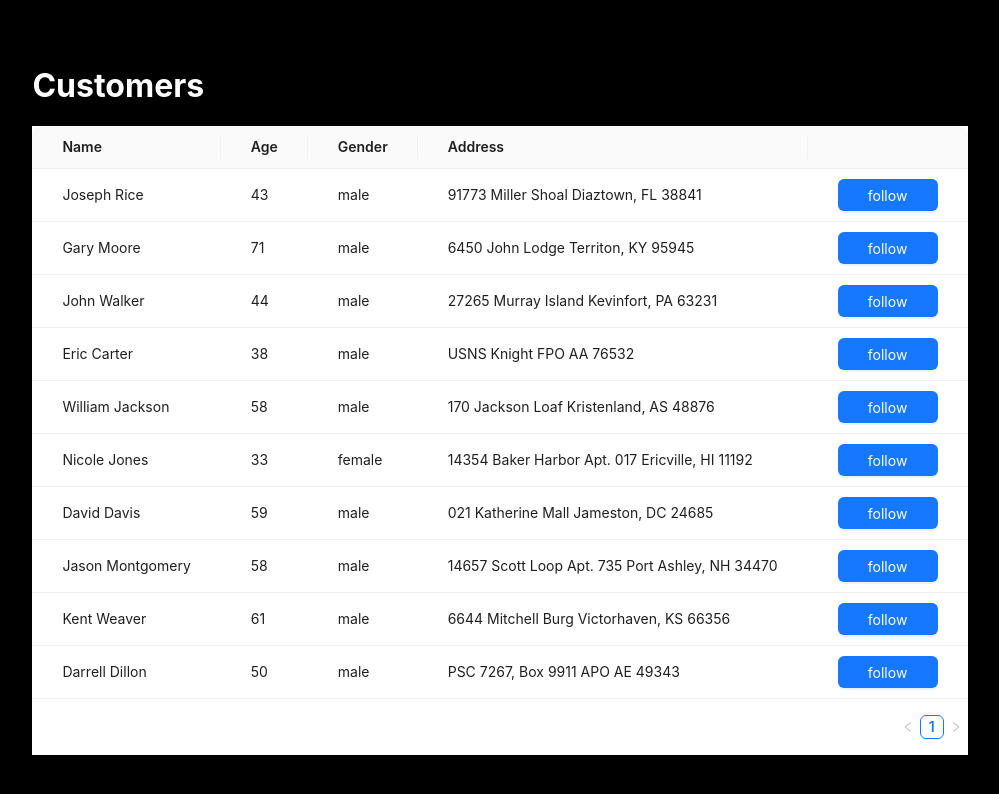
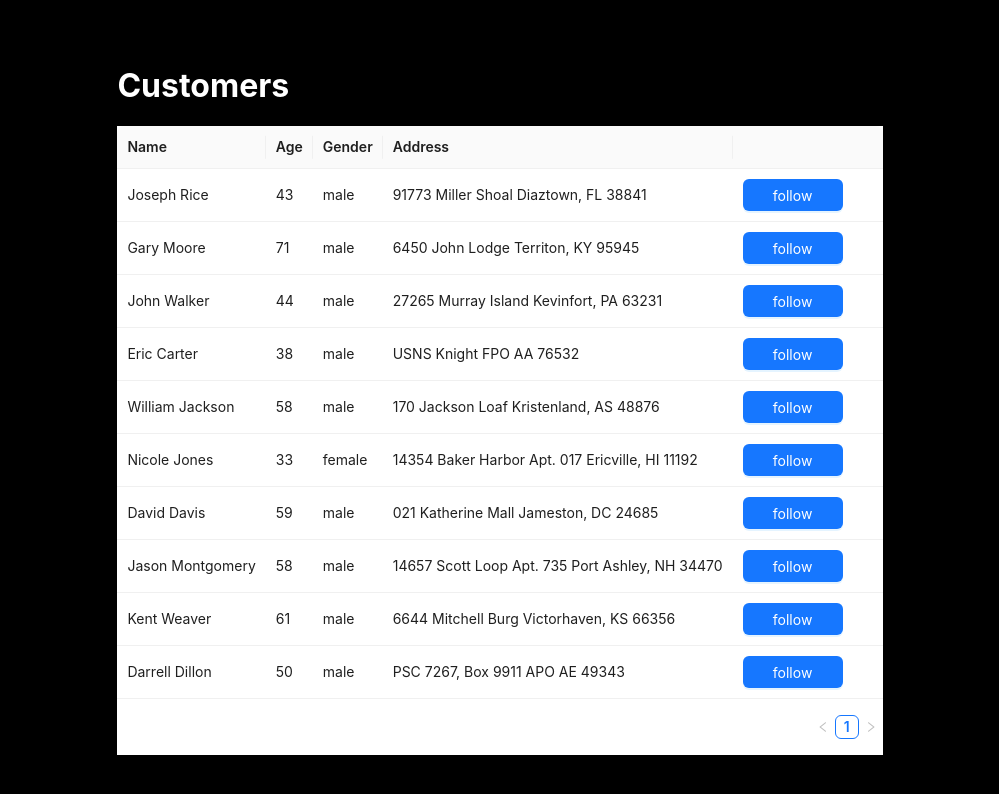
Before and after one commit to AshutoshPradhan1195/React-Intern-Task, a React (Create React App) app: page / in a window 1280 px wide. Shown: the top 794 px of the page, without its empty margins (140-1139 px from the left). Built offline with nearby package versions, Linux system fonts and the light colour scheme; the HTML template or start-up script is replaced by a standard one.

Commit message:
Style changes

```diff
--- a/src/components/CustomerTable.tsx
+++ b/src/components/CustomerTable.tsx
@@ -140,14 +140,14 @@ const CustomerTable = (props:myProps) => {
       <h1 onClick={addCustomerPopup}>Customers</h1>
       <ConfigProvider theme={{components: {Table:
         {
-          cellPaddingBlockMD:10,
-          cellPaddingInlineMD:30,
+          cellPaddingBlockSM:10,
+          cellPaddingInlineSM:10,
           borderRadius:10,
           footerBg:"red"
         }}
       }}>
 
-      <Table columns={columns} dataSource={customerData} rowKey={(record) => record.email} size="middle" style={{backgroundColor:"white"}}/>
+      <Table columns={columns} dataSource={customerData} rowKey={(record) => record.email} size="small" style={{backgroundColor:"white"}}/>
 
       </ConfigProvider>
 
```
